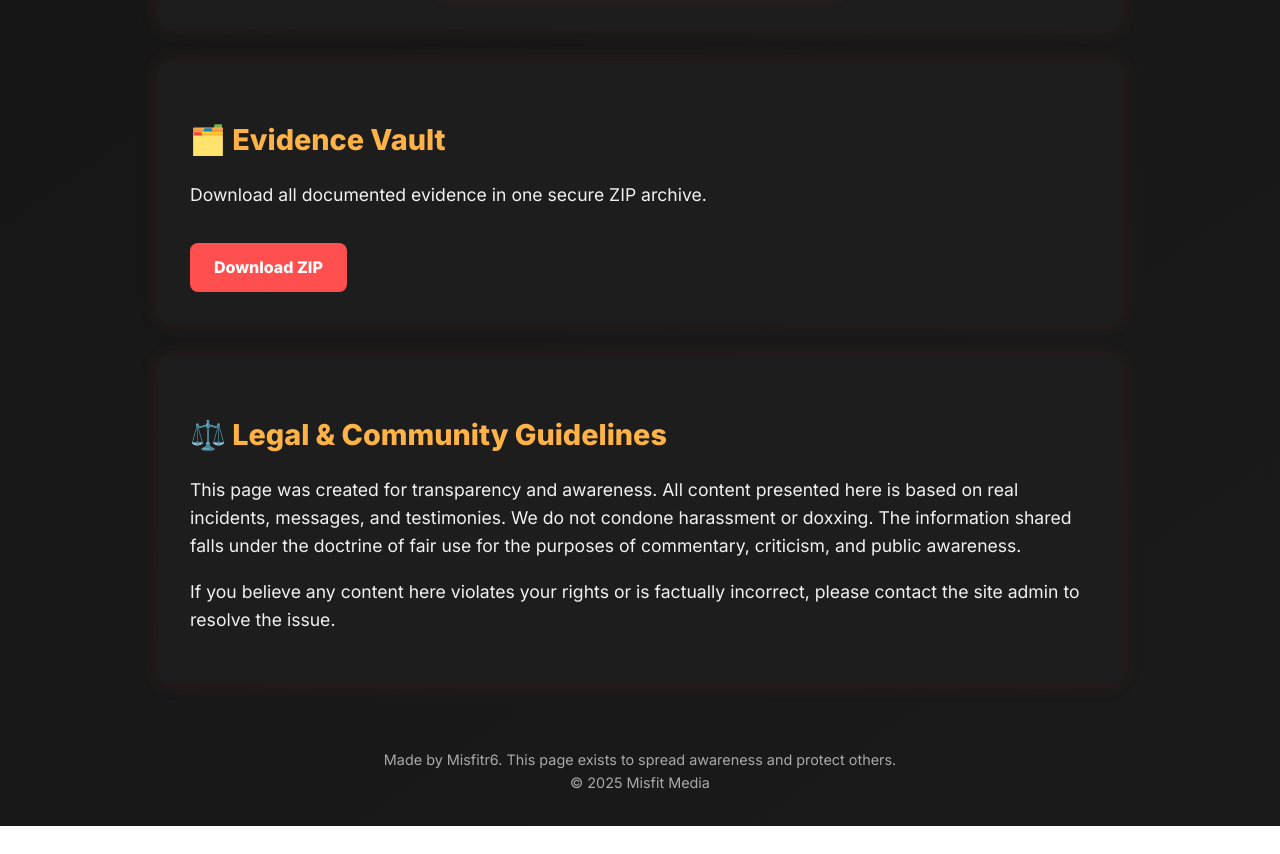
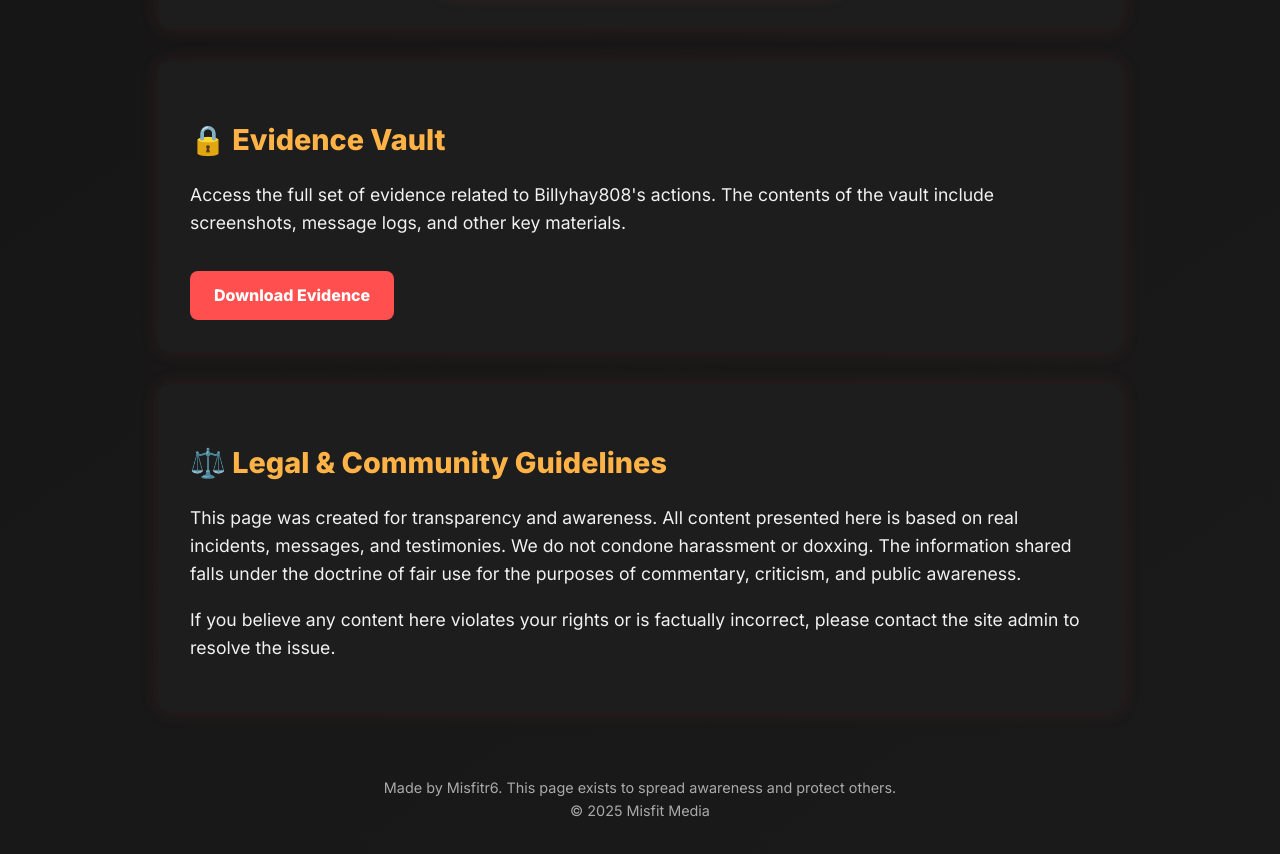
Before and after one commit to Wafflecast/Websitetest, a plain HTML site: page index.html in a window 1280 px wide. Shown: the part 3231-4085 px from the top of the page. Before the commit the page ends 4057 px from the top, so only its background shows below. Drawn offline with Linux system fonts and the light colour scheme.

Commit message:
Update index.html

```diff
--- a/index.html
+++ b/index.html
@@ -167,11 +167,12 @@
         style="max-width:100%; border-radius:10px; box-shadow: 0 0 20px rgba(255, 79, 79, 0.3);" />
     </div>
   </section>
-  <section>
-    <h2>🗂️ Evidence Vault</h2>
-    <p>Download all documented evidence in one secure ZIP archive.</p>
-    <a class="button" href="Billyhay-Evidence.zip" download>Download ZIP</a>
-  </section>
+<section>
+  <h2>🔒 Evidence Vault</h2>
+  <p>Access the full set of evidence related to Billyhay808's actions. The contents of the vault include screenshots, message logs, and other key materials.</p>
+  <a class="button" href="https://www.mediafire.com/file/j39hfjze2rbn70w/Billyhay-Evidence.zip/file" target="_blank">Download Evidence</a>
+</section>
+
 
   <section>
     <h2>⚖️ Legal & Community Guidelines</h2>
```
